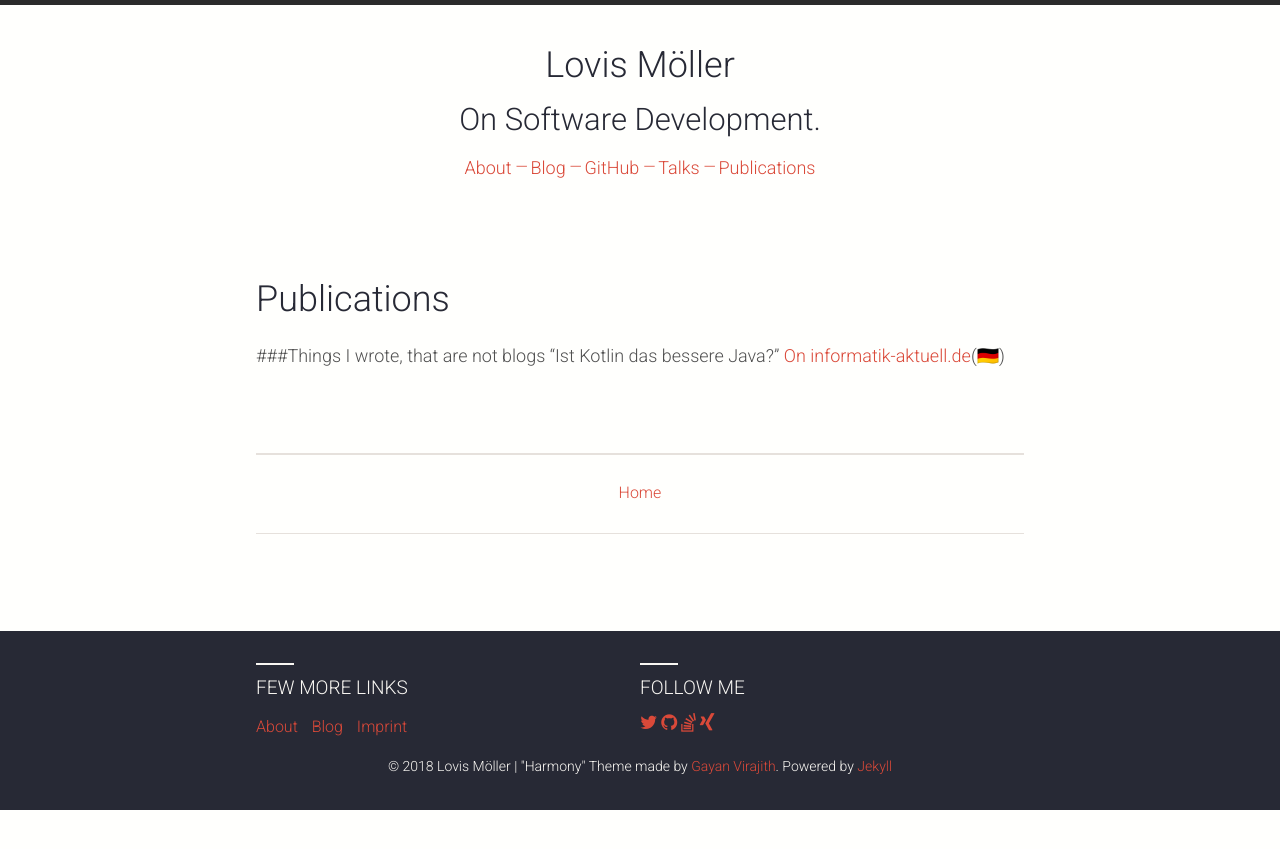
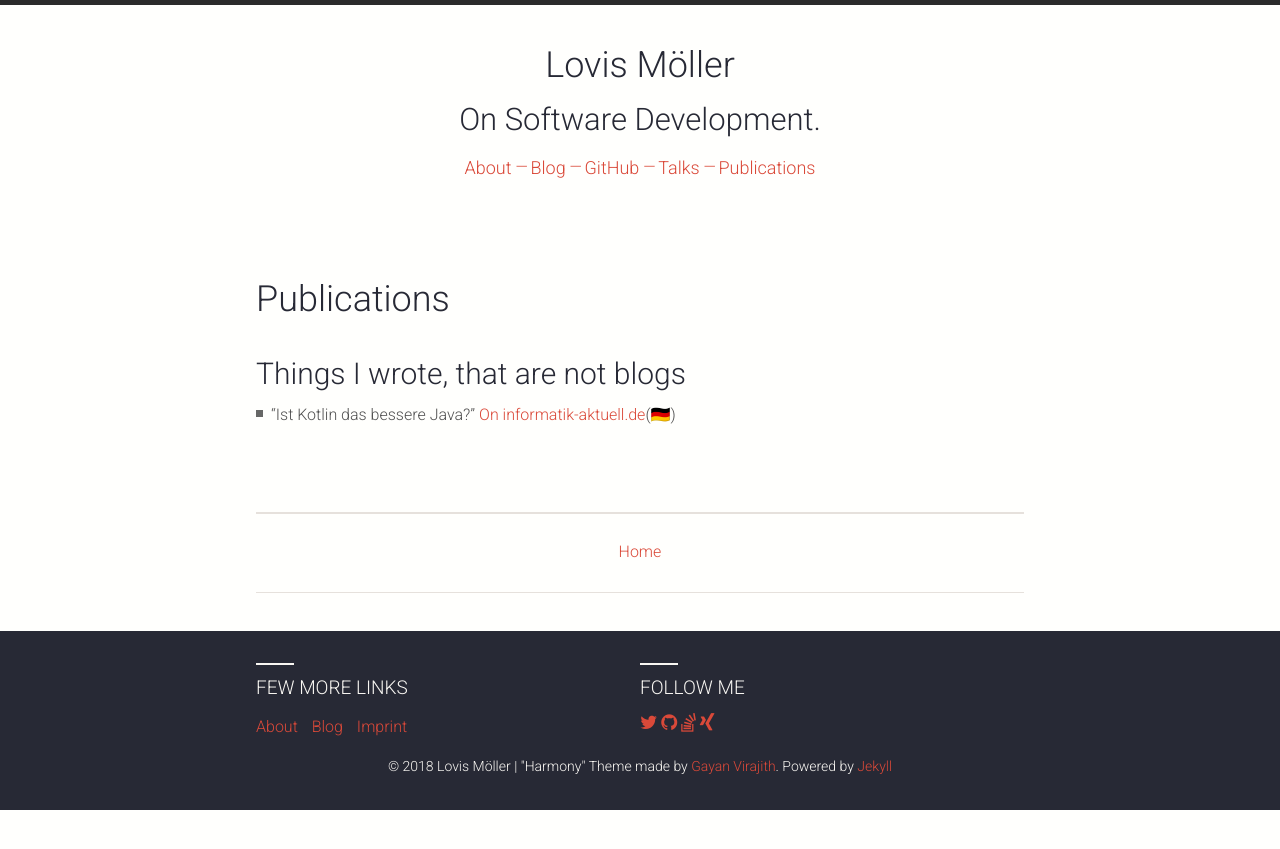
Before and after one commit to lmller/lmller.github.io, a Jekyll site: the page built from publication.md, in a window 1280 px wide. Shown: the top 849 px of the page. Built offline with Jekyll 4.4.1, drawn with Linux system fonts in a browser that asks for light colours; nearby versions of some CDN libraries.

```diff
--- a/publication.md
+++ b/publication.md
@@ -4,5 +4,6 @@ title: Publications
 permalink: /publications/
 ---
 
-###Things I wrote, that are not blogs
-"Ist Kotlin das bessere Java?" [On informatik-aktuell.de](https://www.informatik-aktuell.de/entwicklung/programmiersprachen/ist-kotlin-das-bessere-java-eine-einfuehrung.html)(🇩🇪)
+### Things I wrote, that are not blogs
+
+* "Ist Kotlin das bessere Java?" [On informatik-aktuell.de](https://www.informatik-aktuell.de/entwicklung/programmiersprachen/ist-kotlin-das-bessere-java-eine-einfuehrung.html)(🇩🇪)
```
